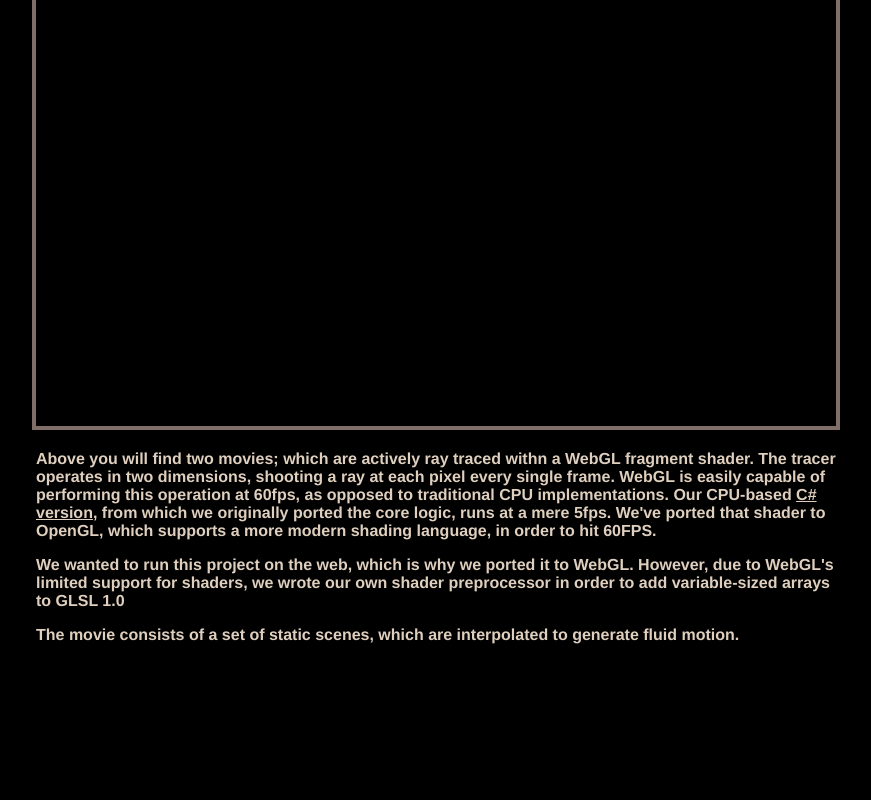
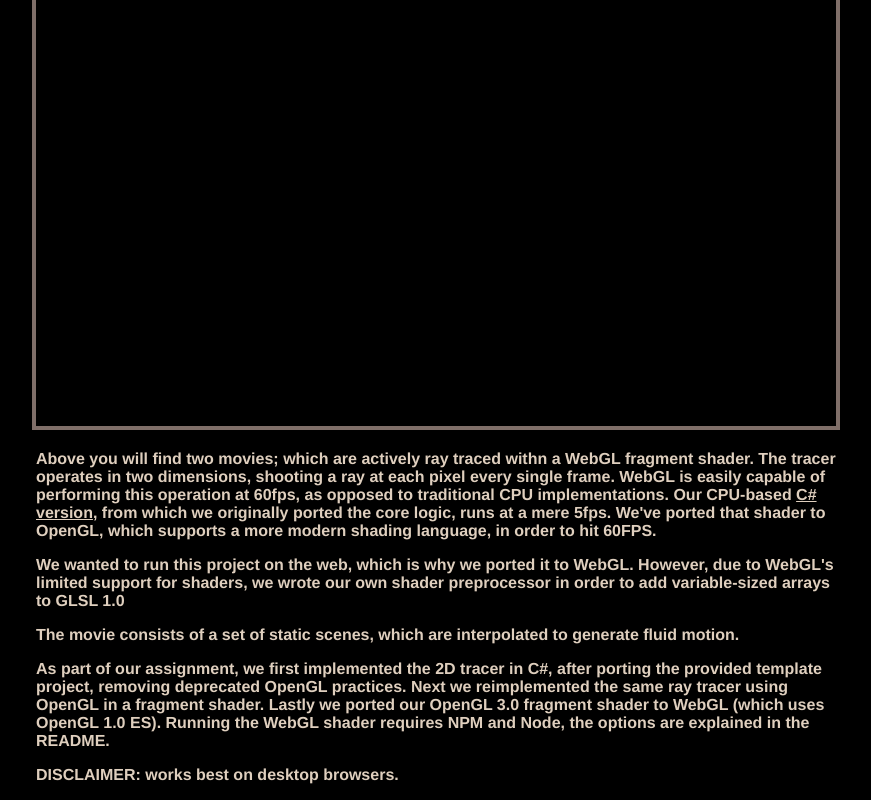
Before and after one commit to cor/infogr-raytracer-webgl, a Vue app: page /movie/0 in a window 1280 px wide. Shown: the part 527-1327 px from the top of the page, without its empty margins (204-1075 px from the left). Before the commit the page ends 1187 px from the top, so only its background shows below. Built offline with nearby package versions, Linux system fonts and the light colour scheme.

Commit message:
add disclaimer

```diff
--- a/src/views/Home.vue
+++ b/src/views/Home.vue
@@ -20,6 +20,13 @@
       </p>
       <p>
         The movie consists of a set of static scenes, which are interpolated to generate fluid motion.
+      </p>
+      <p>
+        As part of our assignment, we first implemented the 2D tracer in C#, after porting the provided template project, removing deprecated OpenGL practices. Next we reimplemented the same ray tracer using OpenGL in a fragment shader. Lastly we ported our OpenGL 3.0 fragment shader to WebGL (which uses OpenGL 1.0 ES). Running the WebGL shader requires NPM and Node, the options are explained in the README.
+      </p>
+
+      <p>
+        DISCLAIMER: works best on desktop browsers.
       </p>
     </div>
   </div>
```
Also changed, not shown: 13 other files (tests, documents, lock files or other folders).
